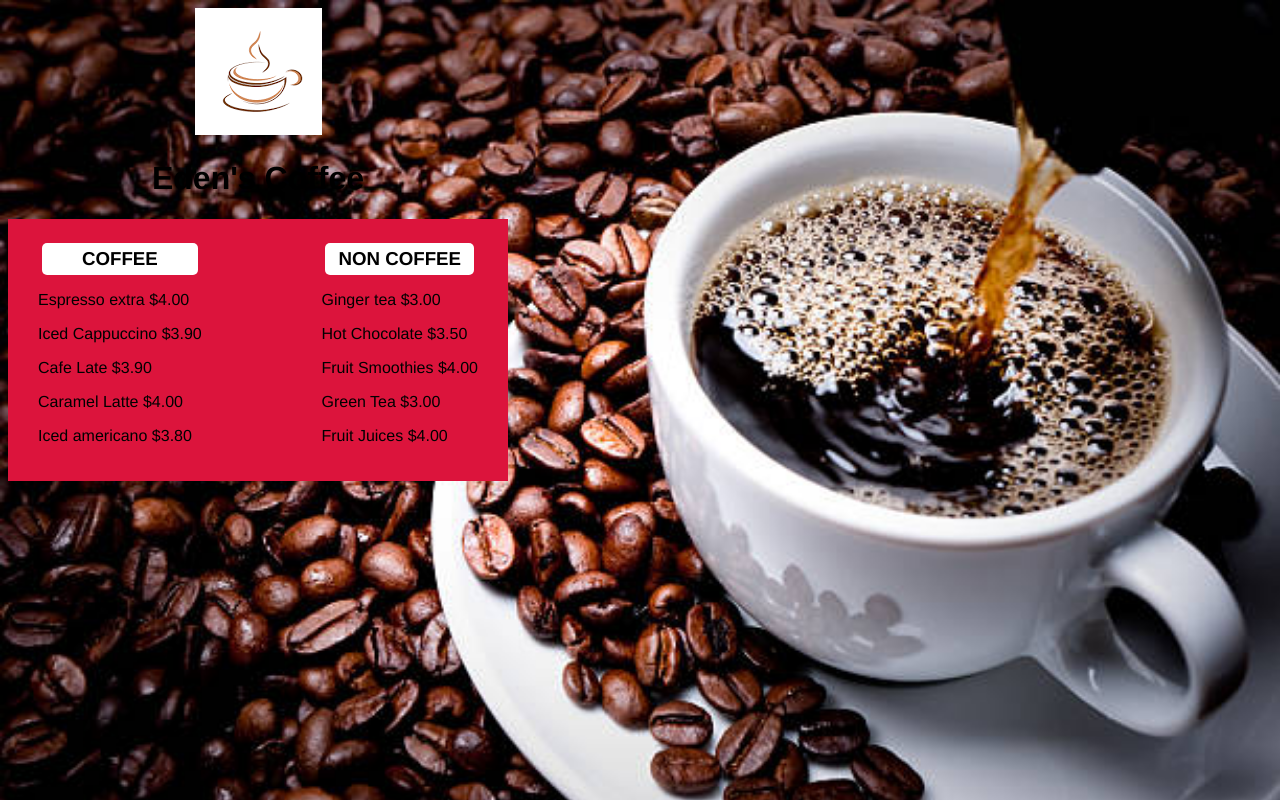
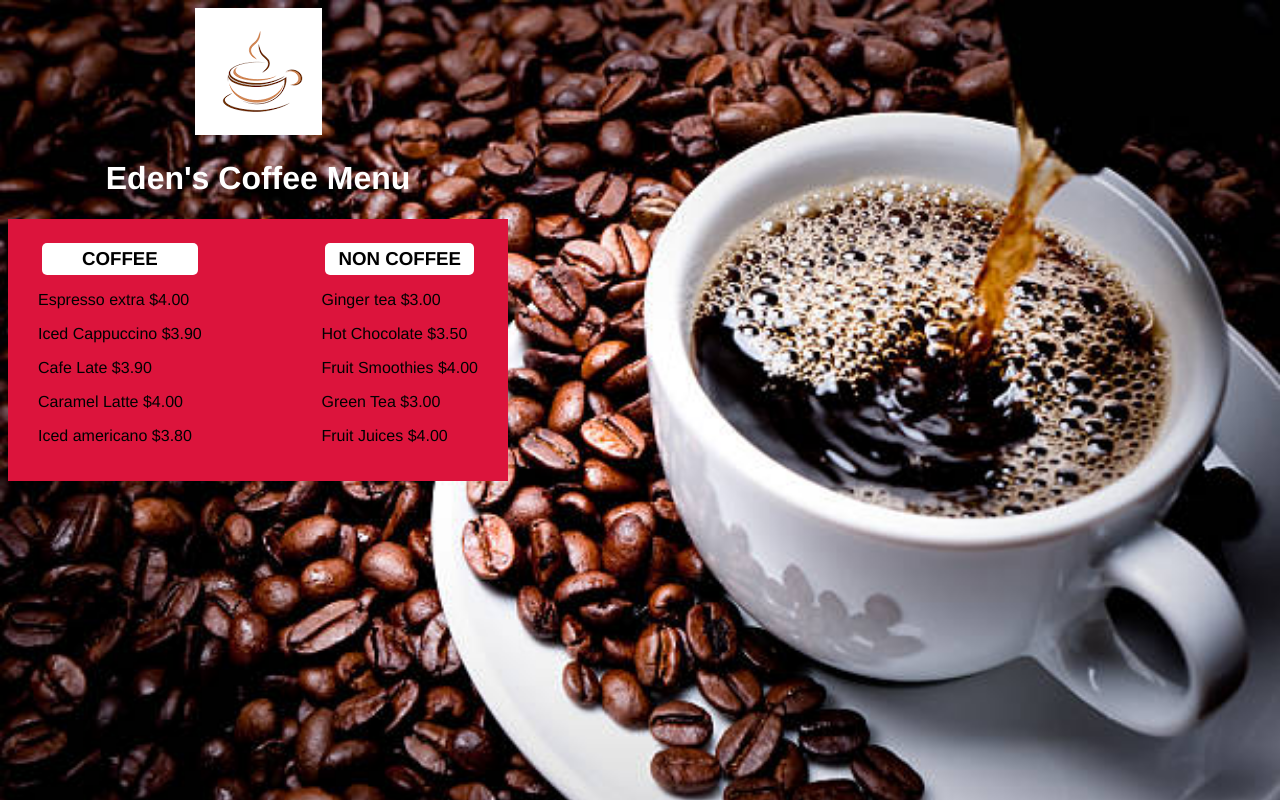
Before and after one commit to 10x05/A-Coffee-Menu, a plain HTML site: page Coffee menu/index.html in a window 1280 px wide. Drawn offline with Linux system fonts and the light colour scheme.

Commit message:
Fix some issues
Changed the h1 color

```diff
--- a/Coffee menu/index.html
+++ b/Coffee menu/index.html
@@ -9,7 +9,7 @@
 </head>
 <body>
         <img class="logo-img" src="./images/coffee-logo.png" alt="logo of the coffee shop">
-        <h1>Eden's Coffee</h1>
+        <h1>Eden's Coffee Menu</h1>
     <div class="coffee-container">
     <div>
         <h3>COFFEE</h3>
--- a/Coffee menu/style.css
+++ b/Coffee menu/style.css
@@ -13,6 +13,9 @@ body{
     justify-content: space-between;
     padding: 20px 30px;
 }
+h1{
+    color: #ffffff;
+}
 h3{
     background-color: #ffffff;
     border-radius: 5px;
```
